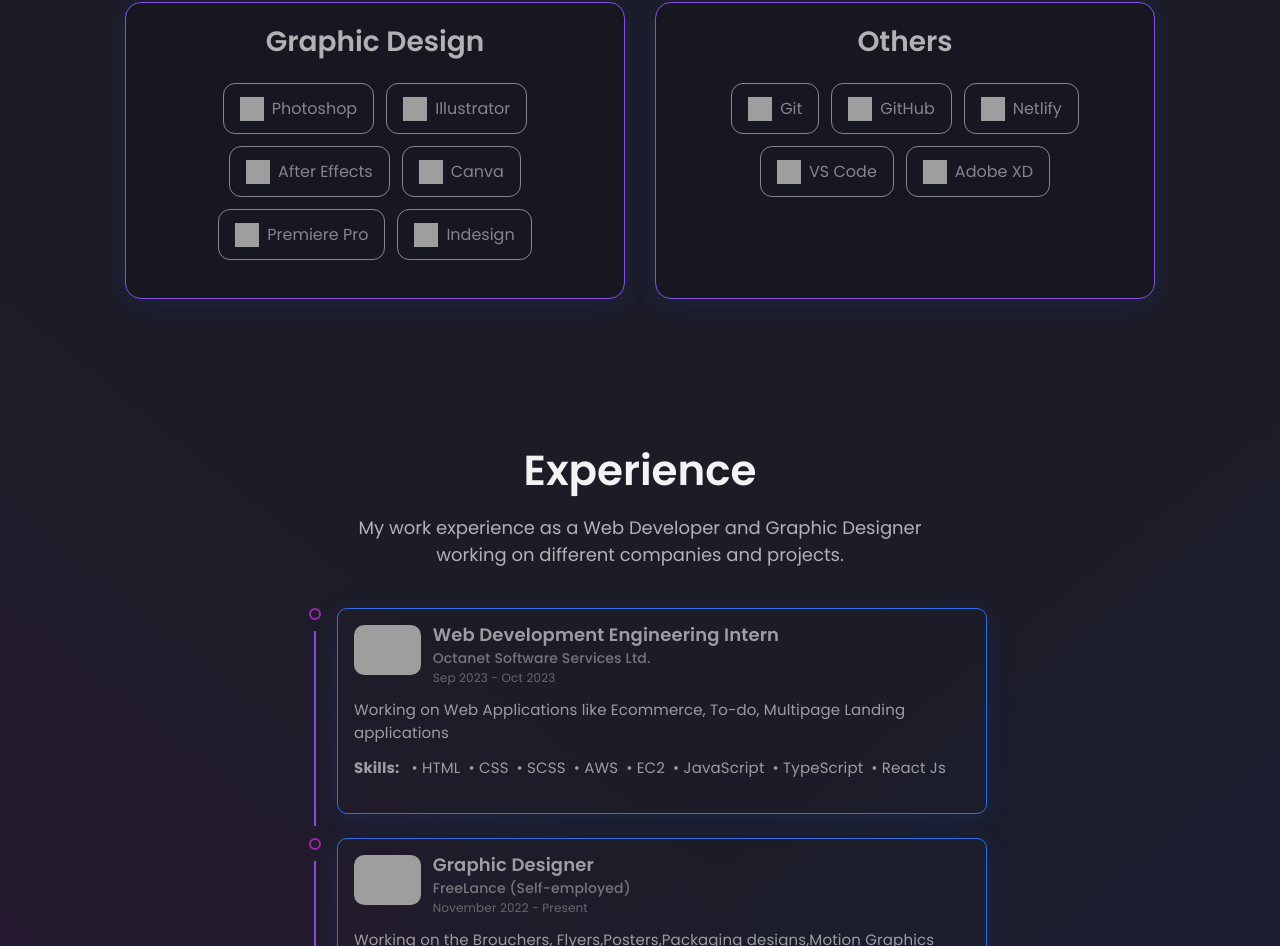
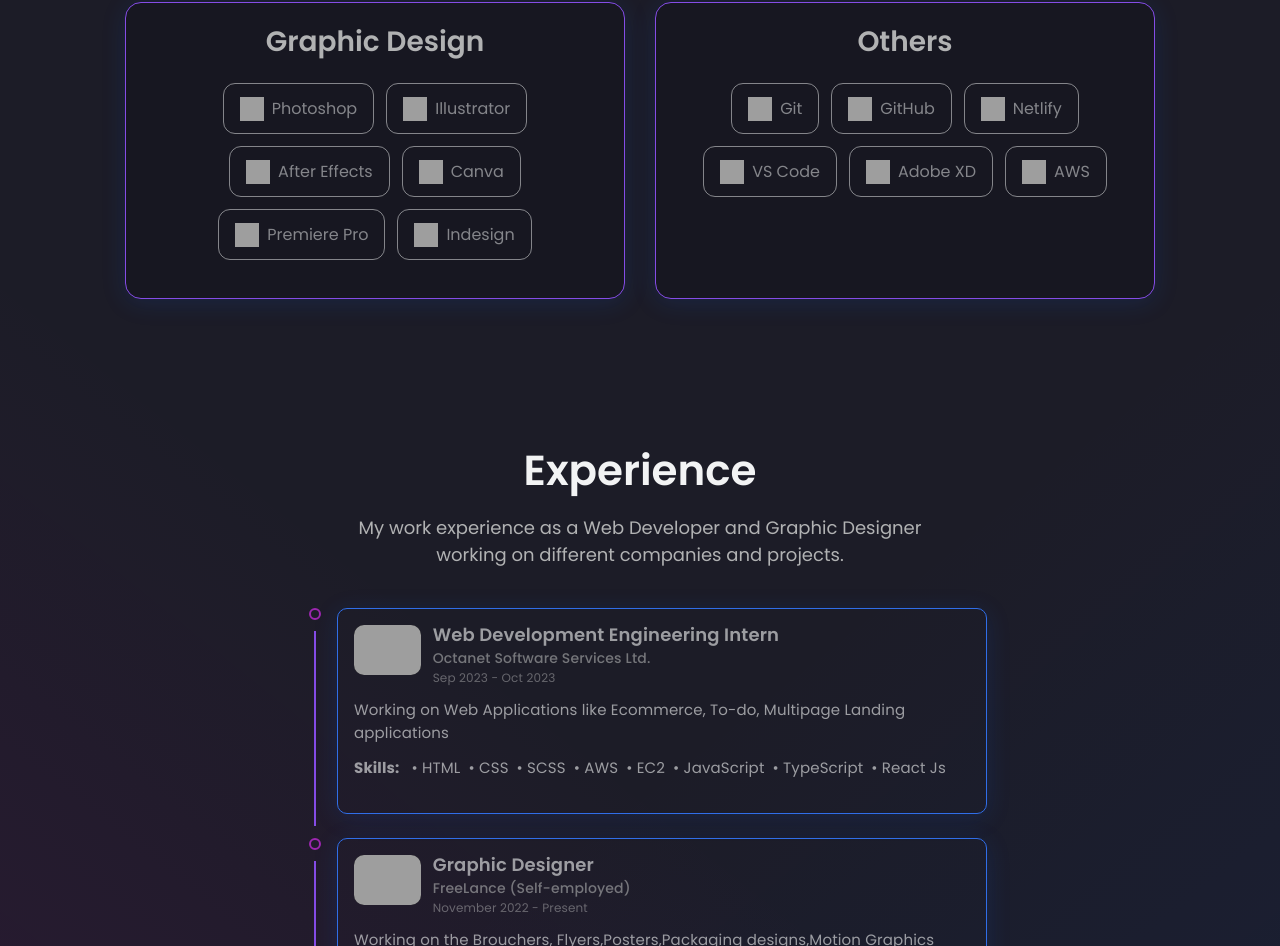
Before and after one commit to Nandu-ramineni/nandu-portfolio, a React (Create React App) app: page / in a window 1280 px wide. Shown: the part 1256-2202 px from the top of the page. Built offline with nearby package versions, Linux system fonts and the light colour scheme; grey boxes are pictures that could not be loaded.

Commit message:
First commit

```diff
--- a/src/data/constants.js
+++ b/src/data/constants.js
@@ -157,6 +157,11 @@
         image:
           "https://camo.githubusercontent.com/c205ecbe12500177d102169d97bc1c17c545155fdf5ec78c08d54ac53e5b38c1/68747470733a2f2f63646e2e776f726c64766563746f726c6f676f2e636f6d2f6c6f676f732f61646f62652d78642e737667",
       },
+      {
+        name: "AWS",
+        image:
+          "https://www.vectorlogo.zone/logos/amazon_aws/amazon_aws-icon.svg",
+      }
 
     ],
   },
```
